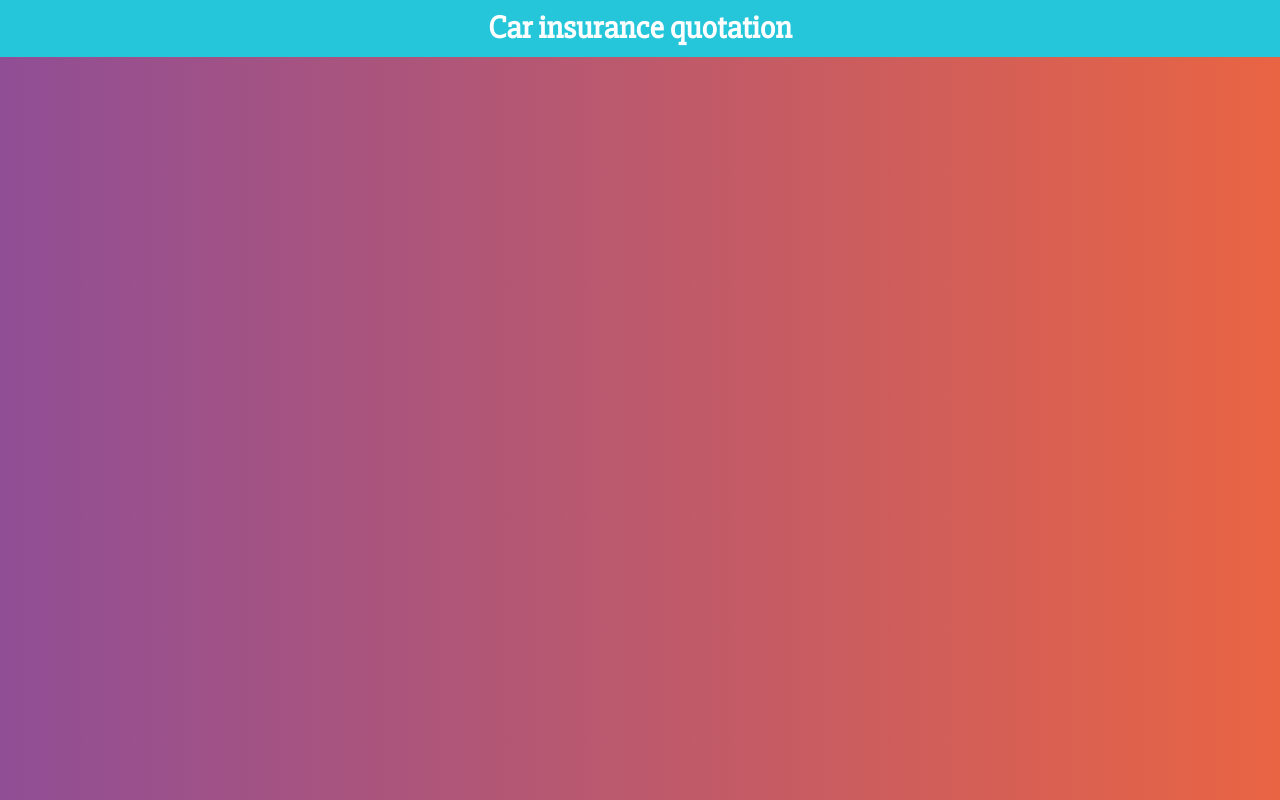
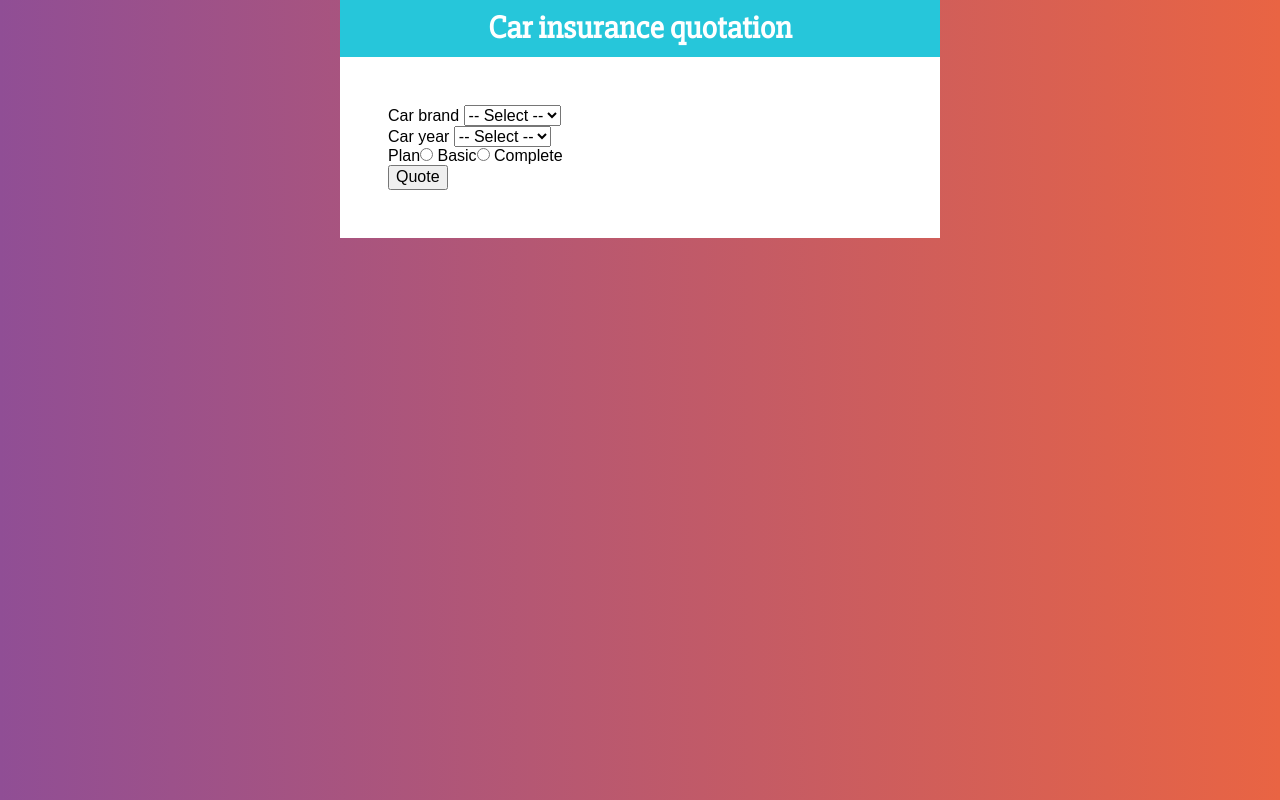
Before and after one commit to anaapezteguia/03-car-insurance-quotation, a React (Create React App) app: page / in a window 1280 px wide. Built offline with nearby package versions, Linux system fonts and the light colour scheme.

Commit message:
Add form

```diff
--- a/src/App.js
+++ b/src/App.js
@@ -1,8 +1,27 @@
 import React from 'react';
+import styled from '@emotion/styled';
 import Header from './components/Header';
+import Form from './components/Form';
+
+const Wrapper = styled.div`
+  max-width: 600px;
+  margin: 0 auto;
+`;
+
+const FormWrapper = styled.div`
+  background-color: #fff;
+  padding: 3rem;
+`;
 
 function App() {
-  return <Header title="Car insurance quotation" />;
+  return (
+    <Wrapper>
+      <Header title="Car insurance quotation" />
+      <FormWrapper>
+        <Form />
+      </FormWrapper>
+    </Wrapper>
+  );
 }
 
 export default App;
--- /dev/null
+++ b/src/components/Form.js
@@ -0,0 +1,41 @@
+import React from 'react';
+
+const Form = () => {
+  return (
+    <form>
+      <div>
+        <label>Car brand </label>
+        <select>
+          <option value="">-- Select --</option>
+          <option value="american">American</option>
+          <option value="european">European</option>
+          <option value="asian">Asian</option>
+        </select>
+      </div>
+      <div>
+        <label>Car year </label>
+        <select>
+          <option value="">-- Select --</option>
+          <option value="2021">2021</option>
+          <option value="2020">2020</option>
+          <option value="2019">2019</option>
+          <option value="2018">2018</option>
+          <option value="2017">2017</option>
+          <option value="2016">2016</option>
+          <option value="2015">2015</option>
+          <option value="2014">2014</option>
+          <option value="2013">2013</option>
+          <option value="2012">2012</option>
+        </select>
+      </div>
+      <div>
+        <label>Plan</label>
+        <input type="radio" name="plan" value="basic" /> Basic
+        <input type="radio" name="plan" value="complete" /> Complete
+      </div>
+      <button type="button">Quote</button>
+    </form>
+  );
+};
+
+export default Form;
```
